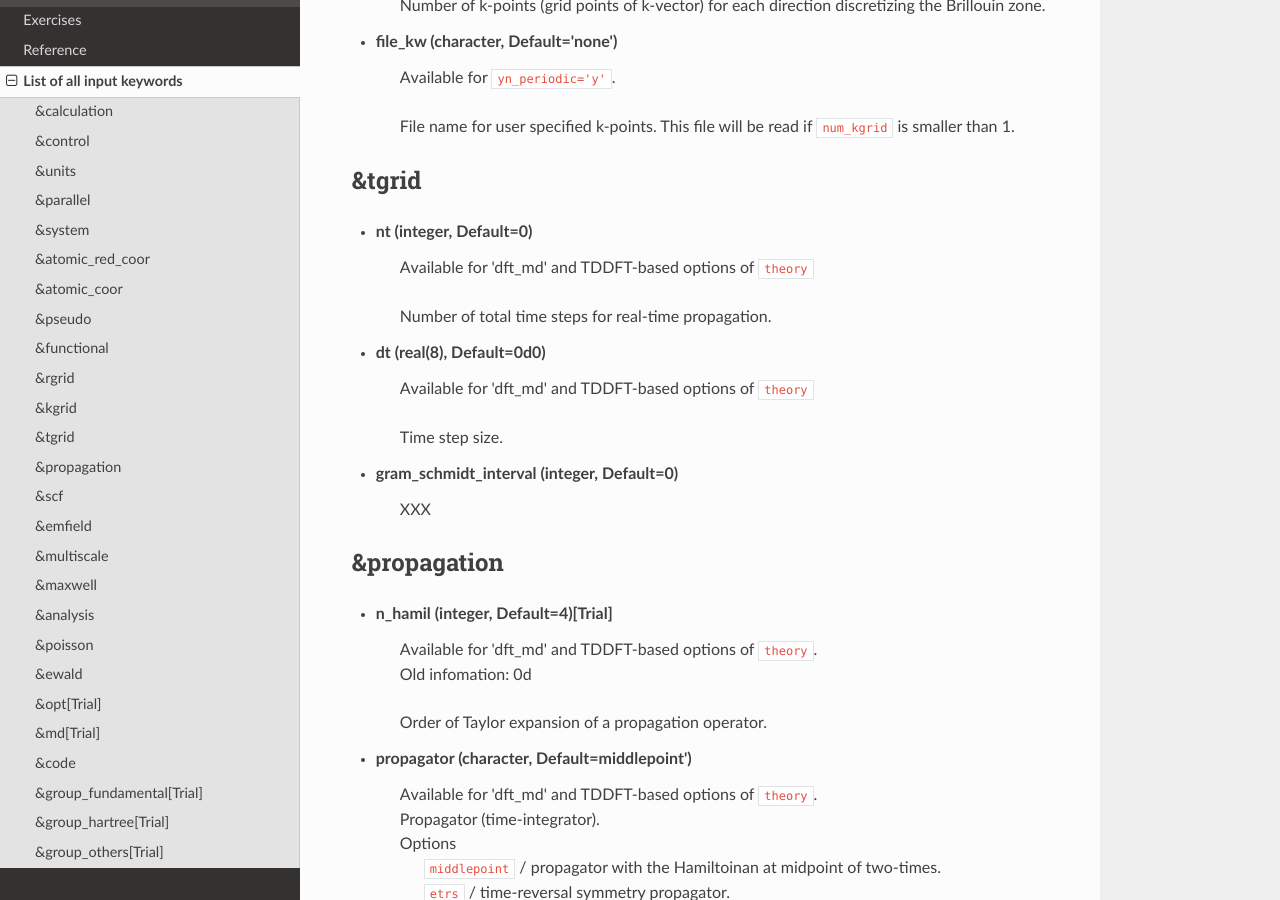
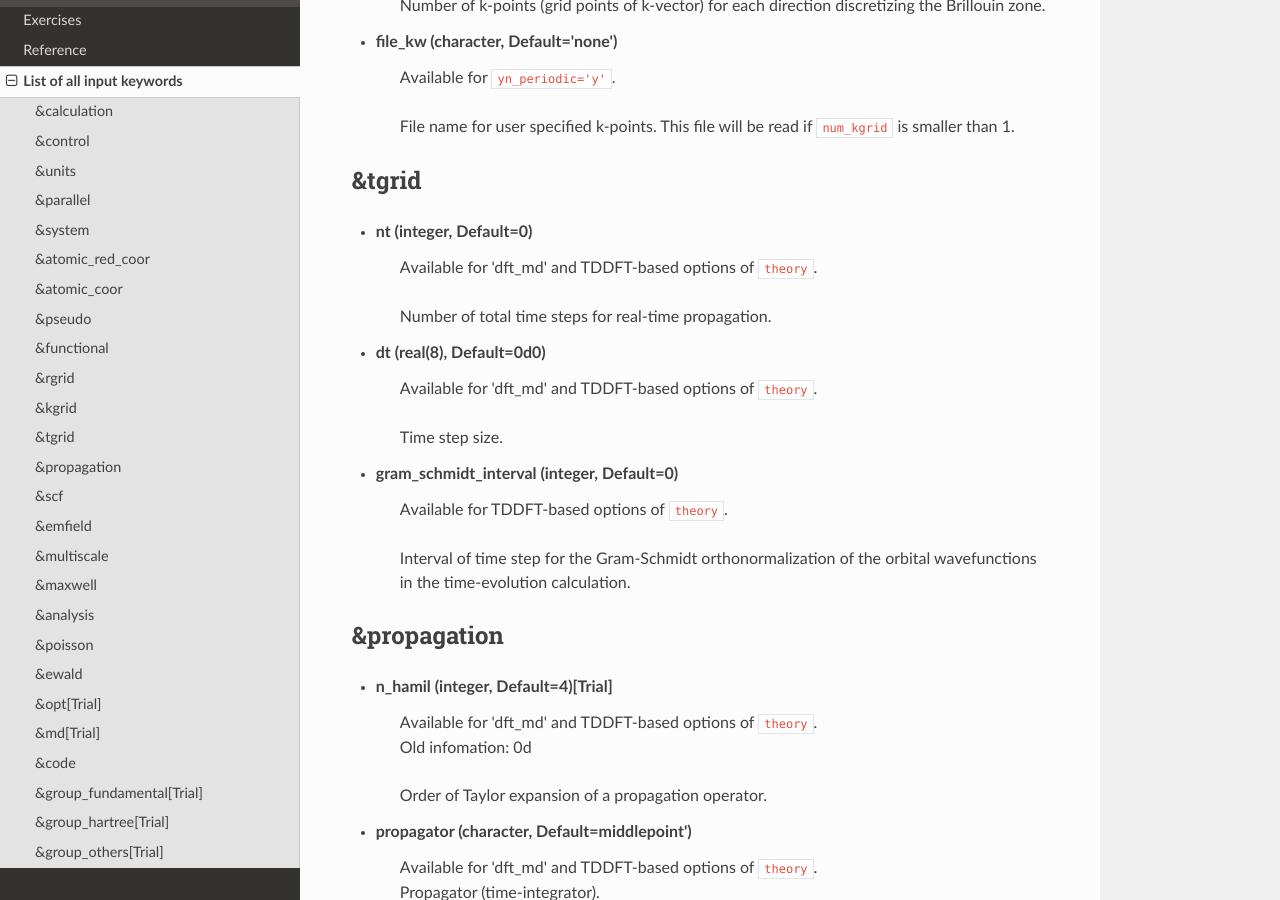
Before and after one commit to SALMON-TDDFT/SALMON-DOCS, a Sphinx documentation site: the page built from source/input_keyword_list.rst, in a window 1280 px wide and 900 px high, scrolled down 11247 px. Built offline with Sphinx 7.4.7 and the Read the Docs theme 2.0.0, drawn with Linux system fonts in a browser that asks for light colours; formulas are drawn with MathJax 3.

Commit message:
Update input_keyword_list.rst

```diff
--- a/source/input_keyword_list.rst
+++ b/source/input_keyword_list.rst
@@ -410,15 +410,16 @@ Input for psudopotentials. Size of array (:) is equal to ``&system/nelem``.
 ------
 
 - **nt** (integer, Default=0)
-   | Available for 'dft_md' and TDDFT-based options of ``theory``
+   | Available for 'dft_md' and TDDFT-based options of ``theory``.
    Number of total time steps for real-time propagation.
 
 - **dt** (real(8), Default=0d0)
-   | Available for 'dft_md' and TDDFT-based options of ``theory``
+   | Available for 'dft_md' and TDDFT-based options of ``theory``.
    Time step size.
 
 - **gram_schmidt_interval** (integer, Default=0)
-   | XXX
+   | Available for TDDFT-based options of ``theory``.
+   Interval of time step for the Gram-Schmidt orthonormalization of the orbital wavefunctions in the time-evolution calculation.
 
 &propagation
 ------------
```
